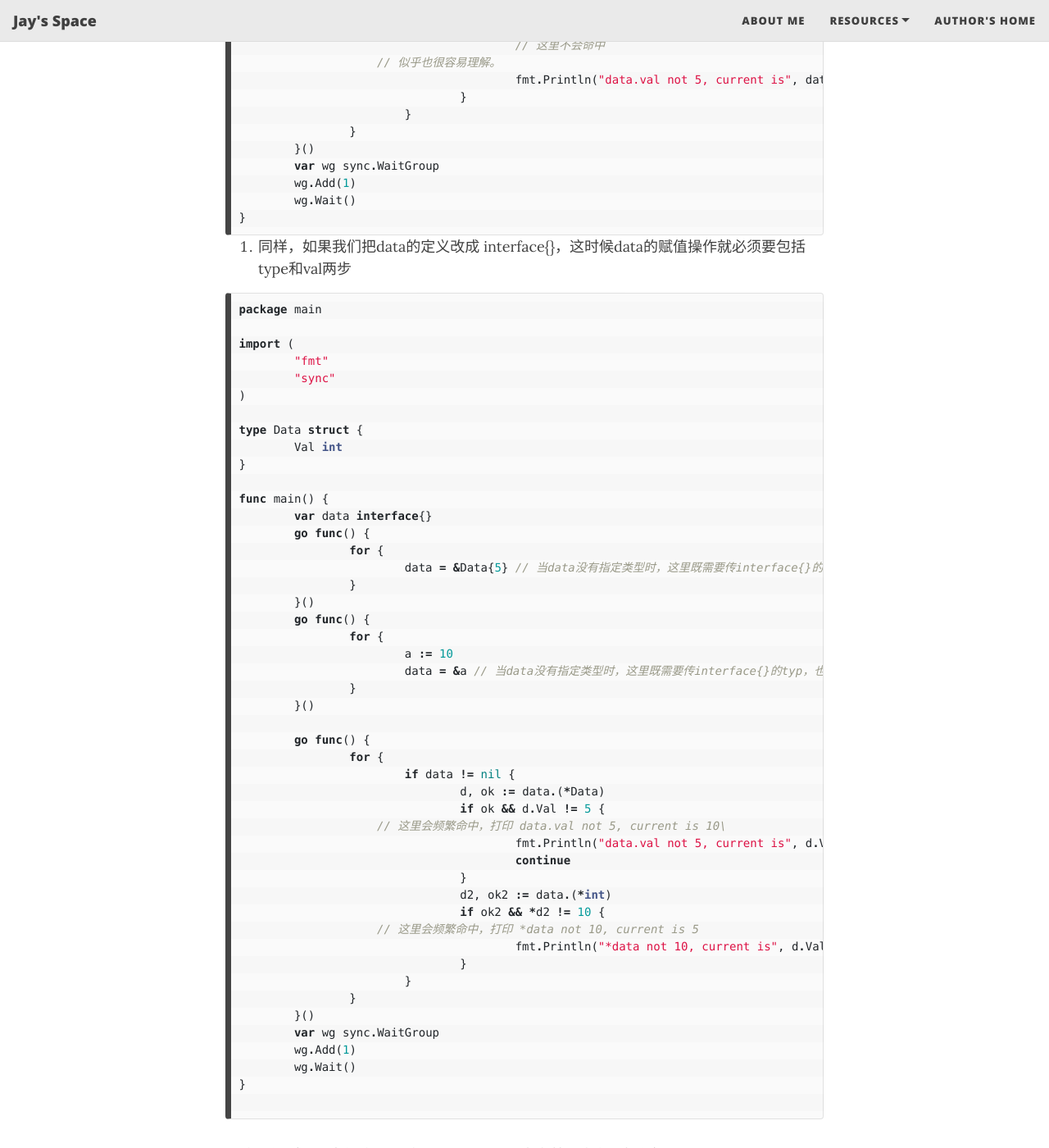
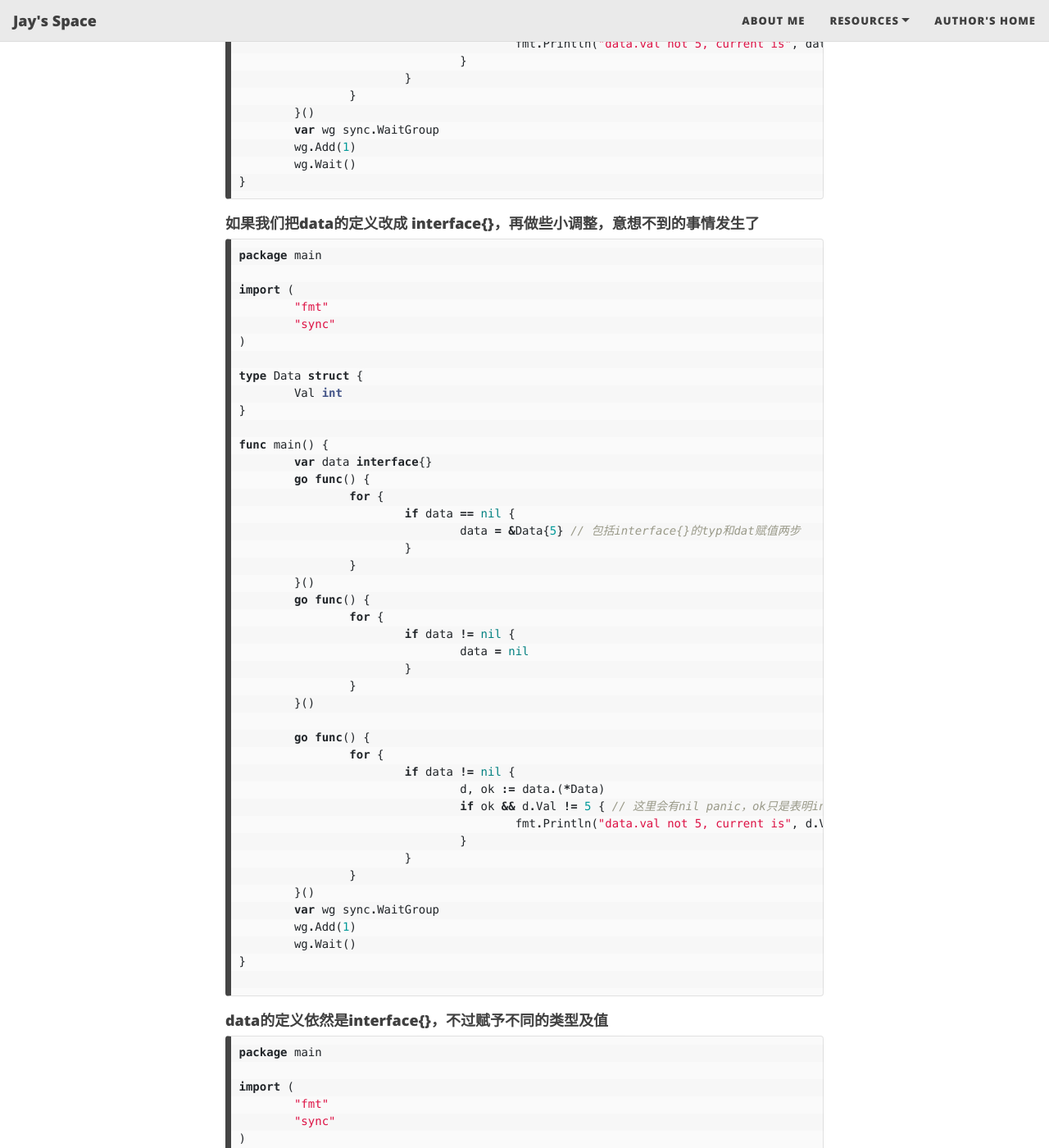
Before and after one commit to jayzhou215/jayzhou215.github.io, a Jekyll site: the page built from _posts/2021-05-11-atomic.md, in a window 1280 px wide and 1400 px high, scrolled down 4452 px. Shown: the whole window at 82% size. Built offline with Jekyll 4.4.1, drawn with Linux system fonts in a browser that asks for light colours; nearby versions of some CDN libraries; some of the changed text lies outside the part shown.

Commit message:
add examples

````diff
--- a/_posts/2021-05-11-atomic.md
+++ b/_posts/2021-05-11-atomic.md
@@ -164,7 +164,7 @@ func main() {
 
 ```
 
-2. 一个正确示例
+#### 一个正确示例，但是你需要了解底层原理
 
 ```go
 package main
@@ -212,7 +212,7 @@ func main() {
 }
 ```
 
-3. 同样，如果我们把data的定义改成 interface{}，这时候data的赋值操作就必须要包括type和val两步
+#### 如果我们把data的定义改成 interface{}，再做些小调整，意想不到的事情发生了
 
 ```go
 package main
@@ -230,13 +230,16 @@ func main() {
 	var data interface{}
 	go func() {
 		for {
-			data = &Data{5} // 当data没有指定类型时，这里既需要传interface{}的typ，也传val
+			if data == nil {
+				data = &Data{5} // 包括interface{}的typ和dat赋值两步
+			}
 		}
 	}()
 	go func() {
 		for {
-			a := 10
-			data = &a // 当data没有指定类型时，这里既需要传interface{}的typ，也传val
+			if data != nil {
+				data = nil
+			}
 		}
 	}()
 
@@ -244,15 +247,8 @@ func main() {
 		for {
 			if data != nil {
 				d, ok := data.(*Data)
-				if ok && d.Val != 5 {
-                    // 这里会频繁命中，打印 data.val not 5, current is 10\
+				if ok && d.Val != 5 { // 这里会有nil panic，ok只是表明interface{}的typ赋值完毕，但dat的赋值并不一定完毕
 					fmt.Println("data.val not 5, current is", d.Val)
-					continue
-				}
-				d2, ok2 := data.(*int)
-				if ok2 && *d2 != 10 {
-                    // 这里会频繁命中，打印 *data not 10, current is 5
-					fmt.Println("*data not 10, current is", d.Val)
 				}
 			}
 		}
@@ -264,7 +260,58 @@ func main() {
 
 ```
 
-正确示例（看上去很傻，不过Store()和Load()本身就是个存取操作）
+#### data的定义依然是interface{}，不过赋予不同的类型及值
+
+```go
+package main
+
+import (
+	"fmt"
+	"sync"
+)
+
+type Data struct {
+	Val int
+}
+
+func main() {
+	var data interface{}
+	go func() {
+		for {
+			data = &Data{5}
+		}
+	}()
+	go func() {
+		for {
+			a := 10
+			data = &a
+		}
+	}()
+
+	go func() {
+		for {
+			if data != nil {
+				d, ok := data.(*Data)
+				if ok && d.Val != 5 {
+					// 这里会频繁命中，打印 data.val not 5, current is 10
+					fmt.Println("data.val not 5, current is", d.Val)
+				}
+				d2, ok2 := data.(*int)
+				if ok2 && *d2 != 10 {
+					// 这里会频繁命中，打印 *d2 not 10, current is 5
+					fmt.Println("*d2 not 10, current is", *d2)
+				}
+			}
+		}
+	}()
+	var wg sync.WaitGroup
+	wg.Add(1)
+	wg.Wait()
+}
+
+```
+
+#### 正确示例（看上去很傻，不过Store()和Load()本身就是个存取操作）
 
 ```go
 package main
````
Also changed, not shown: other parts of _posts/2021-05-11-atomic.md (+4 -4 lines), 1 other file.
